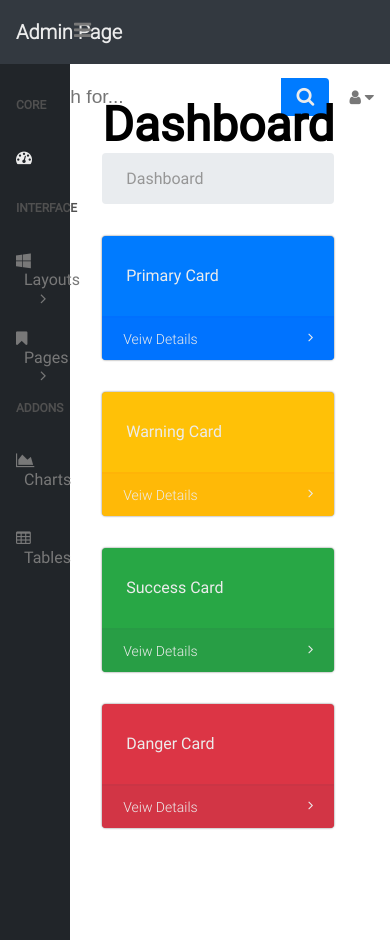
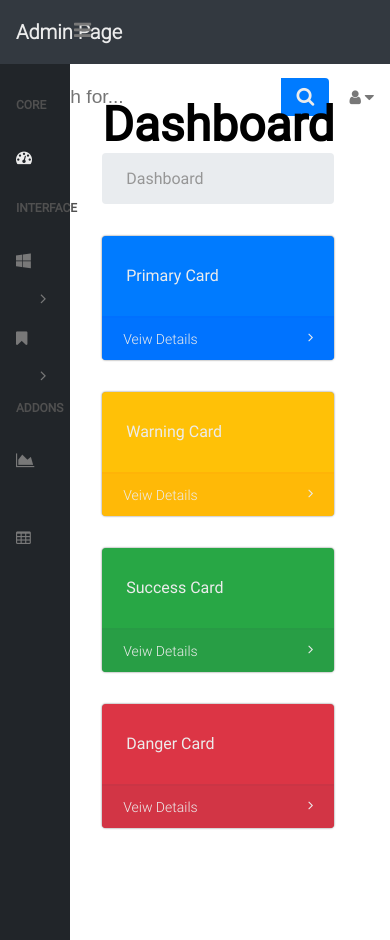
Before and after one commit to papgergo1997/project-css3-002-admin-template, a plain HTML site: page index.html in a window 390 px wide. Drawn offline with Linux system fonts and the light colour scheme.

Commit message:
css-project-completed

```diff
--- a/css/style.css
+++ b/css/style.css
@@ -157,8 +157,9 @@ li h4 {
 }
 
 @media screen and (max-width: 700px) {
-    li h4{color: transparent;
+    li h4 {color: transparent;
     }
+    .nav__ul li a {color: transparent}
 }
 
 /*section*/
```
